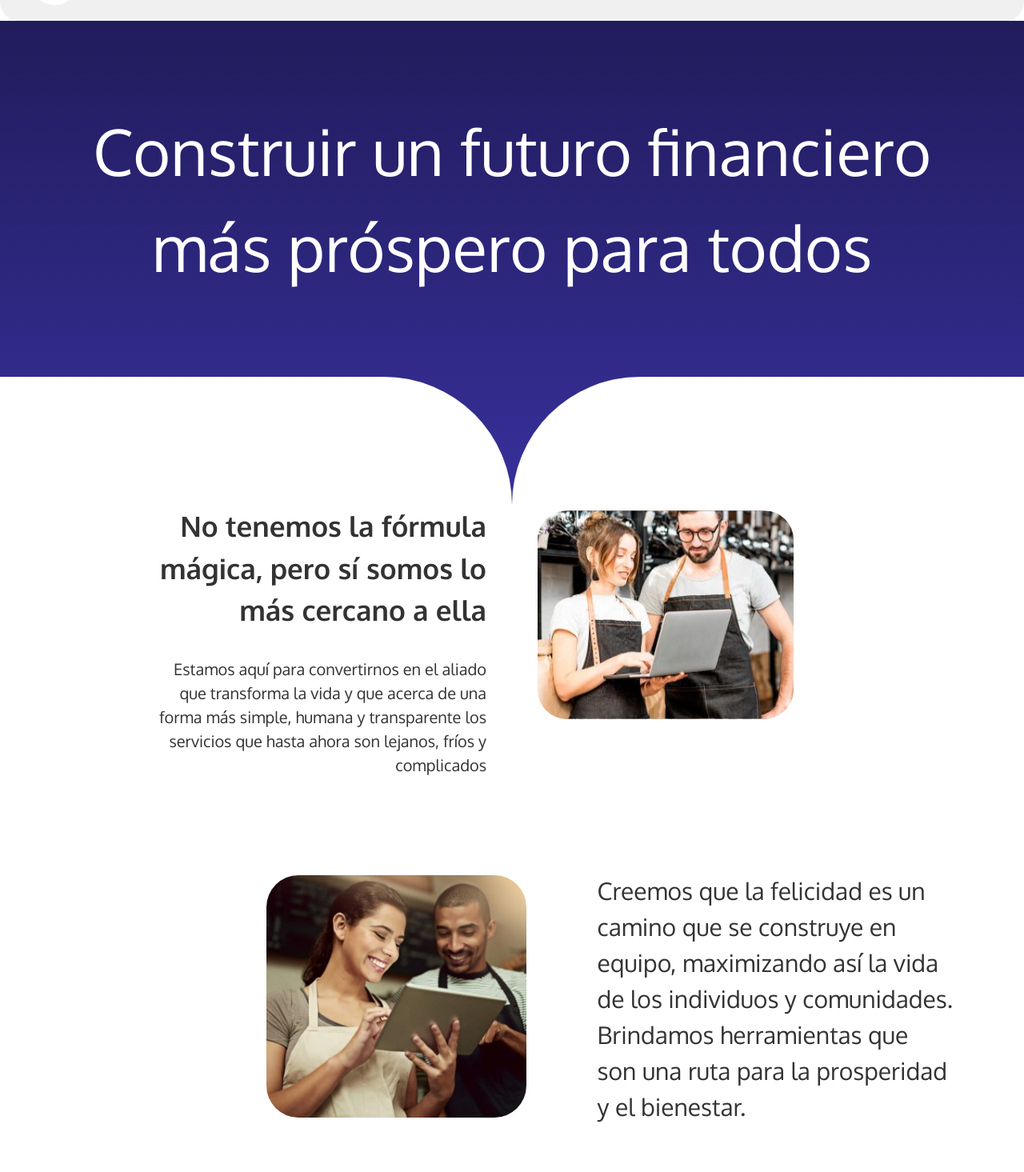
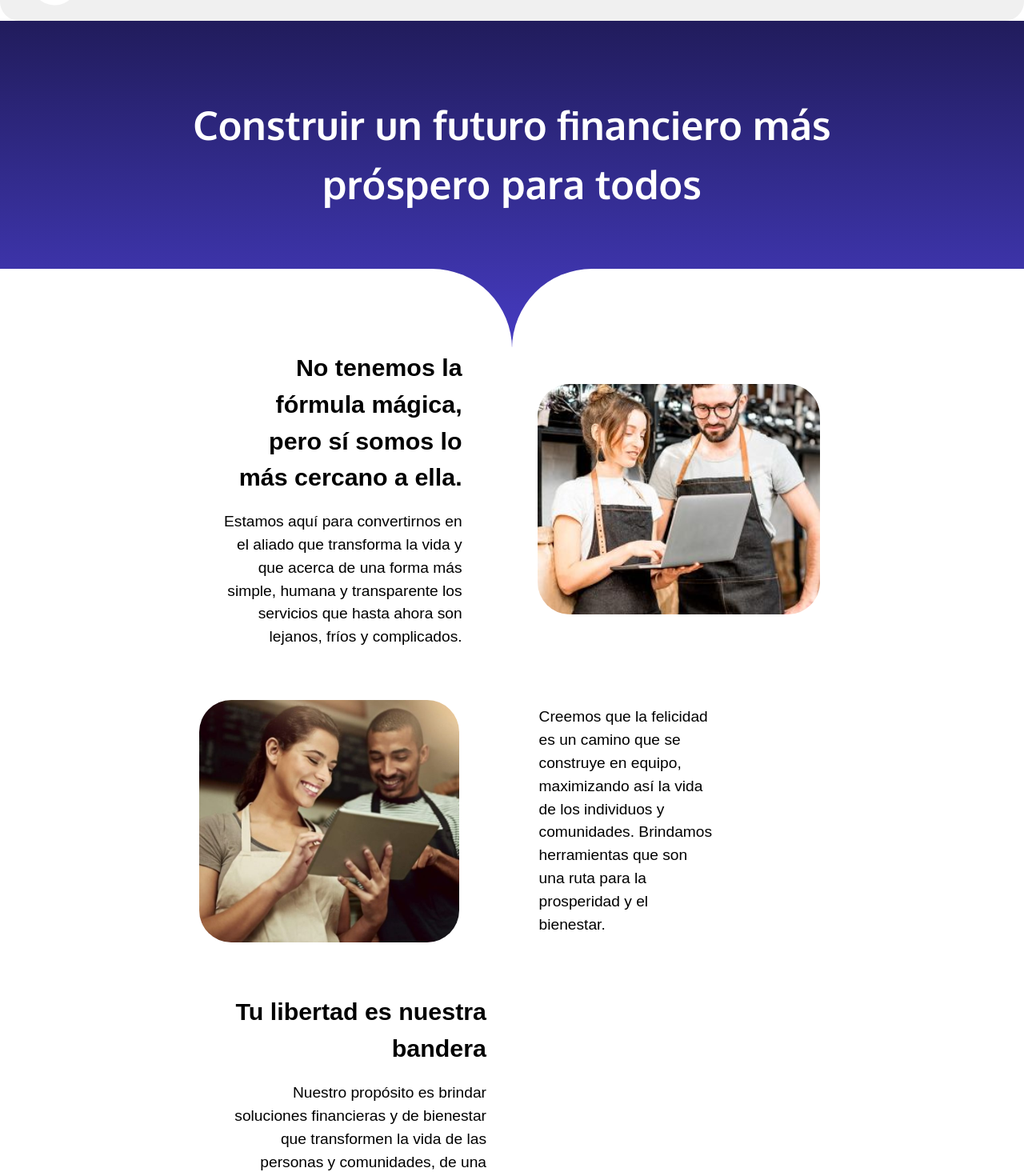
Before and after one commit to oskcarsv/front-bankafee, a React (Vite) app: page /aboutUs in a window 1280 px wide. Shown: the part 75-1540 px from the top of the page at 80% size. Built offline with nearby package versions, Linux system fonts and the light colour scheme.

Commit message:
chore: Refactor landing page components and styles

```diff
--- /dev/null
+++ b/src/components/Header.jsx
@@ -0,0 +1,23 @@
+import '../styles/landingPagesCss/header.css';
+
+export const Header = () => {
+    const currentPath = window.location.pathname;
+
+    return(
+        <header className="header-container">
+            <div className="header-content">
+                <h1 className="header-title">
+                    {currentPath === "/service" ? (
+                        "¡Echa un vistazo a nuestros servicios para que puedas aprovecharlos al máximo!"
+                    ) : (
+                        "Construir un futuro financiero más próspero para todos"
+                    )}
+                </h1>
+            </div>
+            <section className='header-style-border'>
+                <div className='part-1'></div>
+                <div className='part-2'></div>
+            </section>
+        </header>
+    );
+};
--- /dev/null
+++ b/src/components/aboutUs/AboutUsContent.jsx
@@ -0,0 +1,41 @@
+import '../../styles/aboutUsCss/aboutUsContent.css'
+import chica1 from '../../assets/iconAbout/chica1.svg'
+import chica2 from '../../assets/iconAbout/chica2.svg'
+
+export const AboutUsContent = () => {
+    return (
+        <main className="content-about">
+            <section className="about-us-1">
+                <div className='about-us-text-left'>
+                    <h1 className="about-us-title">No tenemos la fórmula mágica, pero sí somos lo más cercano a ella.</h1>
+                    <p className="about-us-content-left">
+                        Estamos aquí para convertirnos en el aliado que transforma la vida y que acerca de una forma más simple, humana y transparente los servicios que hasta ahora son lejanos, fríos y complicados.
+                    </p>
+                </div>
+                <div className="about-us-img-right">
+                    <img src={chica1} alt="Chica1-img" />
+                </div>
+            </section>
+            <section className='about-us-1'>
+                <div className='about-us-img-left'>
+                    <img src={chica2} alt="Chica2-img" />
+                </div>
+                <div className='about-us-text-right'>
+                    <p className='about-us-content-right'>
+                        Creemos que la felicidad es un camino que se construye en equipo, maximizando así la vida de los individuos y comunidades. Brindamos herramientas que son una ruta para la prosperidad y el bienestar.
+                    </p>
+                </div>
+            </section>
+            <section className='about-us-2'>
+                <div className='about-us-text-left'>
+                    <h1 className="about-us-title">
+                        Tu libertad es nuestra bandera
+                    </h1>
+                    <p className="about-us-content-left">
+                        Nuestro propósito es brindar soluciones financieras y de bienestar que transformen la vida de las personas y comunidades, de una forma simple, humana y transparente.
+                    </p>
+                </div>
+            </section>
+        </main>
+    );
+};
--- a/src/pages/landingPageAboutUs/landingPageAboutUs.jsx
+++ b/src/pages/landingPageAboutUs/landingPageAboutUs.jsx
@@ -1,7 +1,6 @@
 import { Nav } from "../../components/Navbar";
-import { SectionMessage } from "../../components/aboutUs/SectionMessage";
-import { SectionMessageTwo } from "../../components/aboutUs/SectionMessageTwo";
-import { SectionMessageThree } from "../../components/aboutUs/SectionMessageThree";
+import { Header } from "../../components/Header";
+import { AboutUsContent } from "../../components/aboutUs/AboutUsContent";
 import { Footer } from "../../components/Footer";
 
 import "./landingPageAboutUs.css";
@@ -10,9 +9,8 @@ export const LandingPageAboutUs = () => {
   return (
     <main className="content-about">
       <Nav />
-      <SectionMessage />
-      <SectionMessageTwo />
-      <SectionMessageThree />
+      <Header />
+      <AboutUsContent />
       <Footer />
     </main>
   );
--- a/src/pages/landingPageService/landingPageService.jsx
+++ b/src/pages/landingPageService/landingPageService.jsx
@@ -1,12 +1,13 @@
 import { Nav } from "../../components/Navbar";
 import { SectionMessage } from "../../components/aboutUs/SectionMessage";
+import { Header } from "../../components/Header";
 import { Footer } from "../../components/Footer";
 
 export const LandingPageService = () => {
   return (
     <main>
       <Nav />
-      <SectionMessage />
+      <Header />
       <Footer />
     </main>
   );
--- /dev/null
+++ b/src/styles/aboutUsCss/aboutUsContent.css
@@ -0,0 +1,61 @@
+.about-us-1 {
+    display: flex;
+    align-items: center;
+    margin-bottom: 5%;
+}
+
+.about-us-text-left {
+    width: 50%;
+    height: auto;
+    display: flex;
+    flex-direction: column;
+    justify-content: center;
+    align-items: center;
+    color: var(--text-color);
+    text-align: right;
+}
+
+.about-us-text-right {
+    width: 60%;
+    height: auto;
+    display: flex;
+    flex-direction: column;
+    justify-content: center;
+    align-items: center;
+    color: var(--text-color);
+    text-align: left;
+}
+
+.about-us-title {
+    font-size: 190%;
+    font-weight: 700;
+    color: var(--text-color);
+    margin: 0 5% 0 45%;
+}
+
+.about-us-content-left {
+    display: flex;
+    margin: 3% 5% 0 45%;
+    font-size: 120%;
+}
+
+.about-us-content-right {
+    display: flex;
+    margin: 0 56% 0 12%;
+    font-size: 120%;
+}
+
+.about-us-img-right {
+    width: 50%;
+    height: auto;
+    display: flex;
+    margin-left: 5%;
+}
+
+.about-us-img-left {
+    width: 50%;
+    height: auto;
+    display: flex;
+    justify-content: end;
+    margin: 0 1.3% 0 0;
+}
--- a/src/styles/aboutUsCss/sectionMessage.css
+++ b/src/styles/aboutUsCss/sectionMessage.css
@@ -62,11 +62,6 @@
 
 @media screen and (max-width: 768px) {
 
-  .section-message {
-    background: linear-gradient(to top, #fff, #fff, #2a1ea5, #29228d, #211c5c);
-
-  }
-
   .text-message {
     font-size: 130%;
     padding: 20% 5% 20% 5%;
--- a/src/styles/landingPagesCss/footer.css
+++ b/src/styles/landingPagesCss/footer.css
@@ -79,26 +79,4 @@
   .content-info {
     margin-bottom: 5%;
   }
-
-
-@media screen and (max-width: 1024px) {
-  .footer-landing {
-    padding: 0 10% 0 10%;
-  }
-
-  .section-footer-1 .img-logo {
-    width: 90px;
-  }
-
-  .title-footer {
-    font-size: 2.5rem;
-  }
-
-  .title-footer-2 {
-    font-size: 35px;
-  }
-
-  .text-footer {
-    font-size: 20px;
-  }
 }
--- /dev/null
+++ b/src/styles/landingPagesCss/header.css
@@ -0,0 +1,68 @@
+.header-container {
+    background: linear-gradient(to top, #463bc2, #332c8f, #211c5c);
+    margin: 0;
+    padding: 0;
+    height: auto;
+}
+
+.header-content {
+    display: flex;
+    justify-content: space-between;
+    align-items: center;
+    padding: 0 5%;
+    margin: 0;
+    height: auto;
+}
+
+.header-title {
+    color: var(--text-color-light);
+    font-family: var(--general-font);
+    font-size: 310%;
+    text-align: center;
+    margin: 8% 5% 6% 5%;
+    padding: 0 9% 0 9%;
+}
+
+.header-style-border {
+    display: flex;
+    justify-content: center;
+    align-items: center;
+    margin: 0;
+}
+
+.header-style-border .part-1 {
+    background: var(--text-color-light);
+    width: 50%;
+    height: 101px;
+    border-radius: 0% 100px 0% 0%;
+}
+
+.header-container .part-2 {
+    background: var(--text-color-light);
+    width: 50%;
+    height: 101px;
+    border-radius: 100px 0% 0% 0%;
+}
+
+@media screen and (max-width: 768px) {
+    .header-container {
+        background: linear-gradient(to top, #2a1ea5, #29228d, #211c5c);
+    }
+
+    .header-title {
+        font-size: 135%;
+    }
+
+    .header-title {
+        margin: 8% 3% 10% 3%;
+        padding: 0 1.5% 0 1.5%;
+    }
+
+    .header-style-border .part-1 {
+        height: 67px;
+    }
+
+    .header-container .part-2 {
+        height: 67px;
+    }
+}
```
